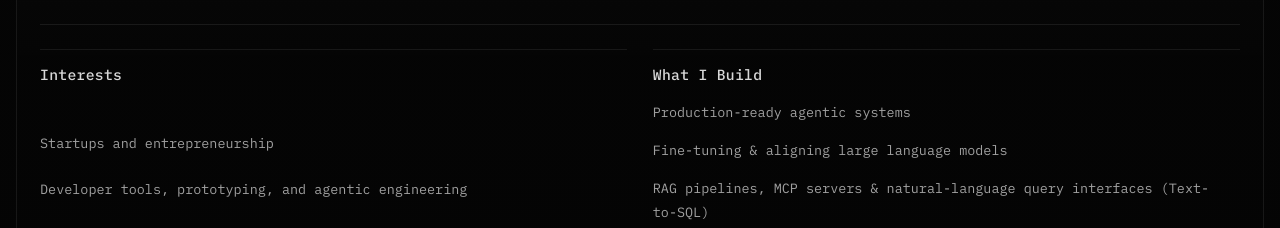
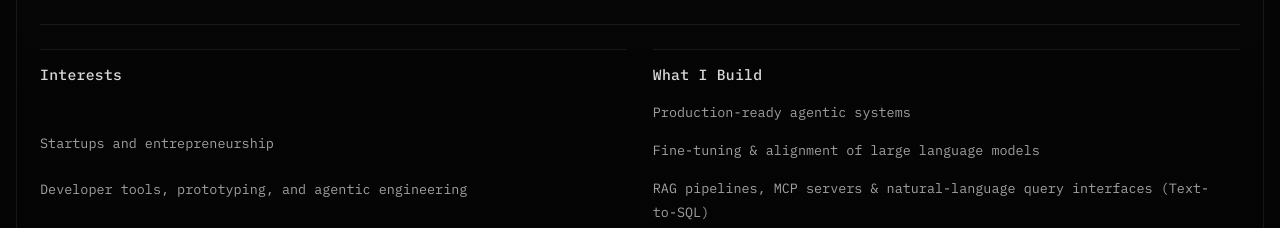
Before and after one commit to mariopetkoski/mariopetkoski.github.io, a React (Vite) app: page / in a window 1280 px wide. Shown: the part 1180-1408 px from the top of the page. Built offline with nearby package versions, Linux system fonts and the light colour scheme.

Commit message:
Refine fine-tuning wording in what I build

```diff
--- a/src/content.ts
+++ b/src/content.ts
@@ -90,7 +90,7 @@ export const interestGroups: InterestGroup[] = [
     title: 'What I Build',
     items: [
       'Production-ready agentic systems',
-      'Fine-tuning & aligning large language models',
+      'Fine-tuning & alignment of large language models',
       'RAG pipelines, MCP servers & natural-language query interfaces (Text-to-SQL)',
       'LLM observability, tracing & cost optimization',
       'Data & ML infrastructure on AWS',
```
